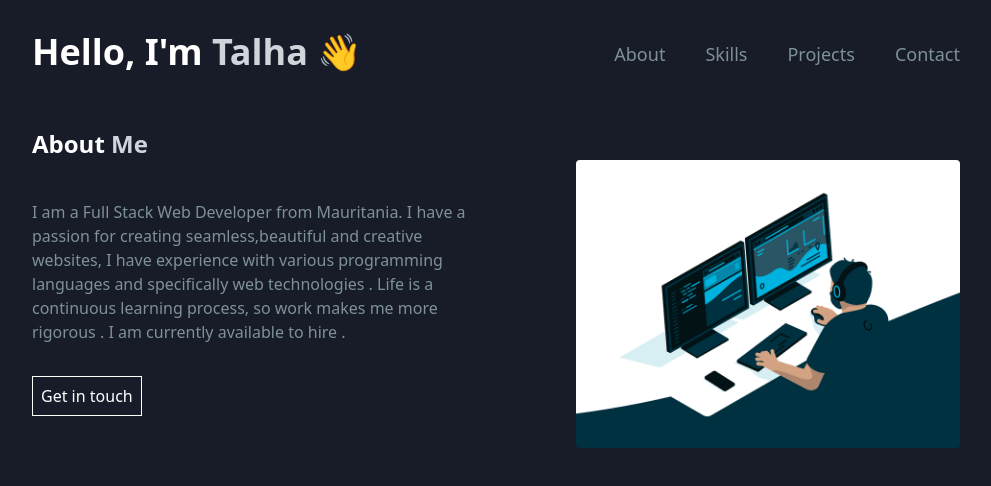
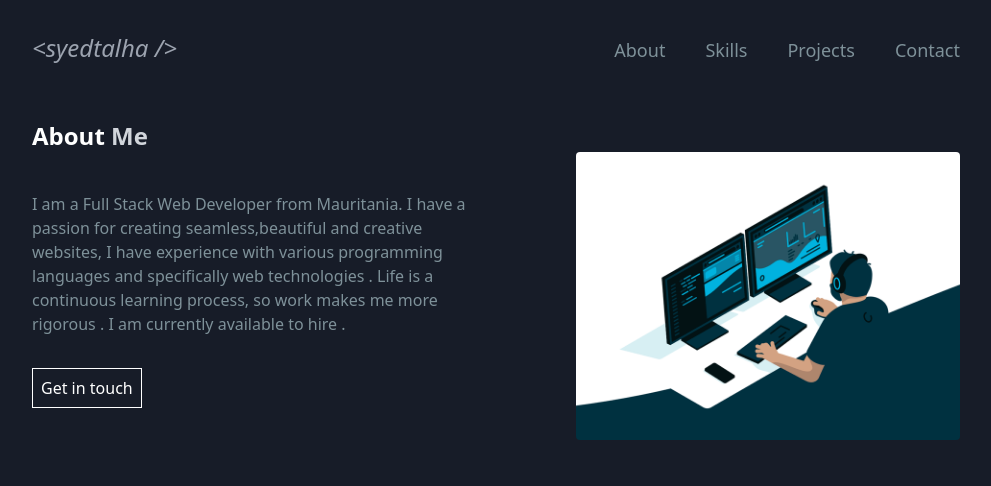
Before and after one commit to talhashah-dev/portfolio, a React (Create React App) app: page / in a window 1280 px wide. Shown: the top 486 px of the page, without its empty margins (144-1135 px from the left). Built offline with nearby package versions, Linux system fonts and the light colour scheme.

Commit message:
modified navbar

```diff
--- a/src/pages/Navbar.jsx
+++ b/src/pages/Navbar.jsx
@@ -7,7 +7,9 @@ function Navbar() {
     <>
     <div className="container mx-auto flex justify-between items-center pt-8 mb-12">
         <div className="title">
-          <h1 className="text-4xl font-bold mb-2">Hello, I'm <span className="text-gray-300">Talha</span> 👋</h1>
+          <Link to="/">
+            <h1 className="text-2xl italic mb-2 text-gray-400 hover:text-white"> &lt;syedtalha /&gt;</h1>
+          </Link>
         </div>
         <nav className="flex gap-10">
             <Link to="/" className="text-[#7e9199] hover:text-white pb-1 hover:border-b text-lg transition-all">About</Link>
```
